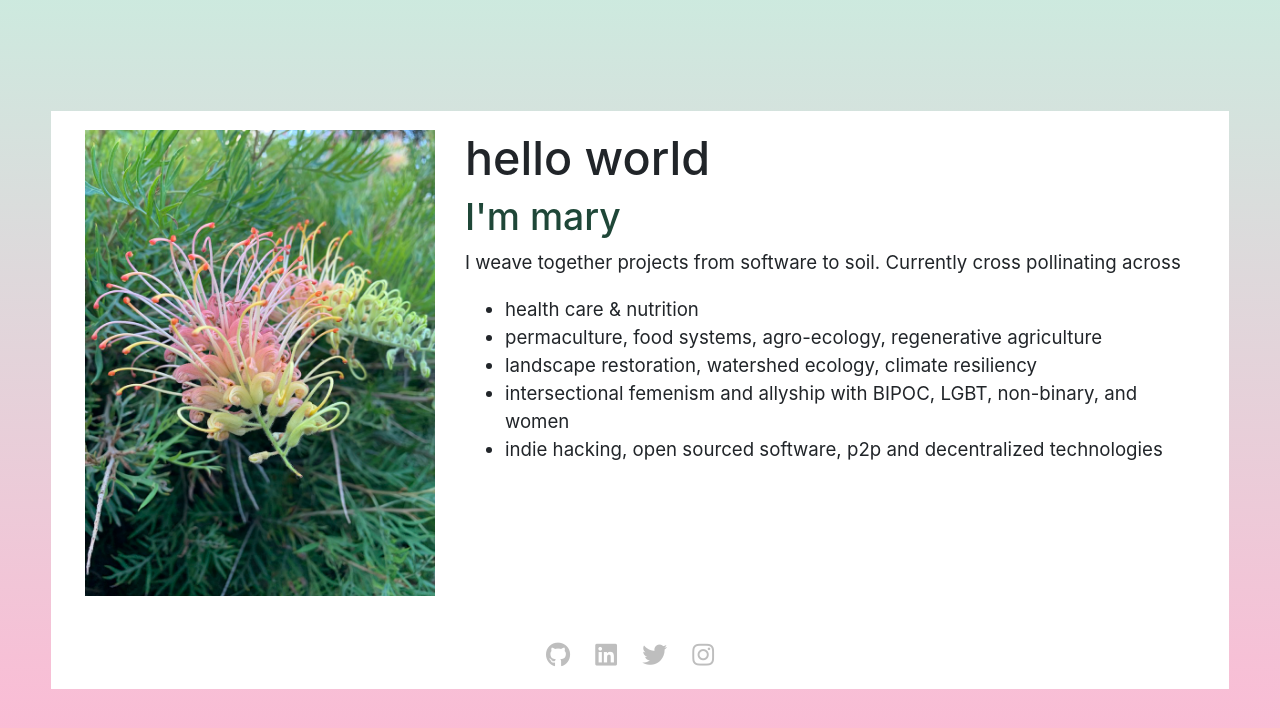
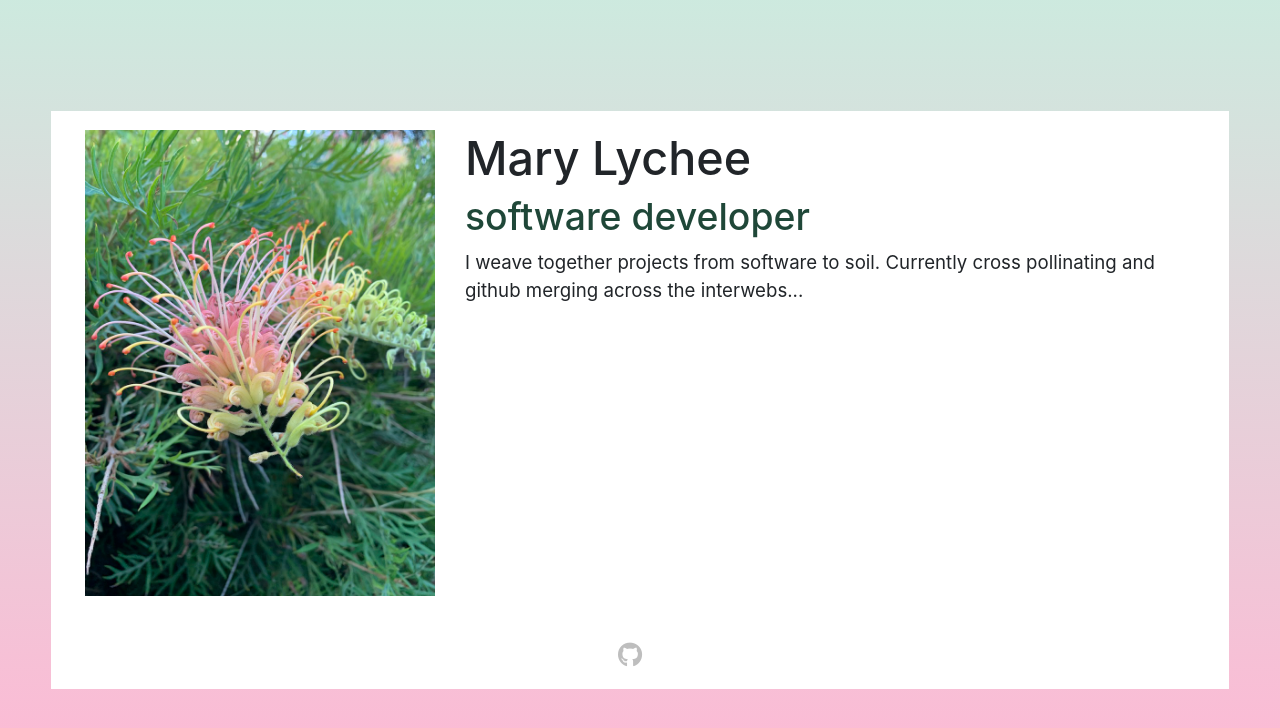
Before and after one commit to marylychee/marylychee.github.io, a plain HTML site: page index.html in a window 1280 px wide. Drawn offline with nearby package versions, Linux system fonts and the light colour scheme.

Commit message:
update website

```diff
--- a/index.html
+++ b/index.html
@@ -17,7 +17,7 @@
     <!-- Favicon -->
     <link rel="shortcut icon" type="image/png" href="img/favicon.png"/>
 
-    <title>mary lychee</title>
+    <title>Mary</title>
 </head>
 <body>
     <section id="about">
@@ -29,18 +29,11 @@
             </div>
           </div>
           <div class="col-lg-8">
-            <h1>hello world </h1>
-            <h2 class="accent-colour">I'm mary</h2>
+            <h1>Mary Lychee</h1>
+            <h2 class="accent-colour">software developer</h2>
             <p>
-              I weave together projects from software to soil. Currently cross pollinating across
+              I weave together projects from software to soil. Currently cross pollinating and github merging across the interwebs...
             </p>
-            <ul>
-              <li>health care & nutrition</li>
-              <li>permaculture, food systems, agro-ecology, regenerative agriculture</li>
-              <li>landscape restoration, watershed ecology, climate resiliency</li>
-              <li>intersectional femenism and allyship with BIPOC, LGBT, non-binary, and women </li>
-              <li>indie hacking, open sourced software, p2p and decentralized technologies</li>
-            </ul>
           </div>
         </div>
       </div>
@@ -50,9 +43,6 @@
       <div class="container text-center">
         <span>
     	    <a href="https://github.com/marylychee" target="_blank"><i class="fab fa-github fa-lg"></i></a>
-    	    <a href="https://www.linkedin.com/in/marylychee/" target="_blank"><i class="fab fa-linkedin fa-lg"></i></a>
-    	    <a href="https://twitter.com/marylycheee" target="_blank"><i class="fab fa-twitter fa-lg"></i></a>
-          <a href="http://instagram.com/marylychee" target="_blank"><i class="fab fa-instagram fa-lg"></i></a>
         </span>
       </div>
     </section>
```
Also changed, not shown: 1 other file.
